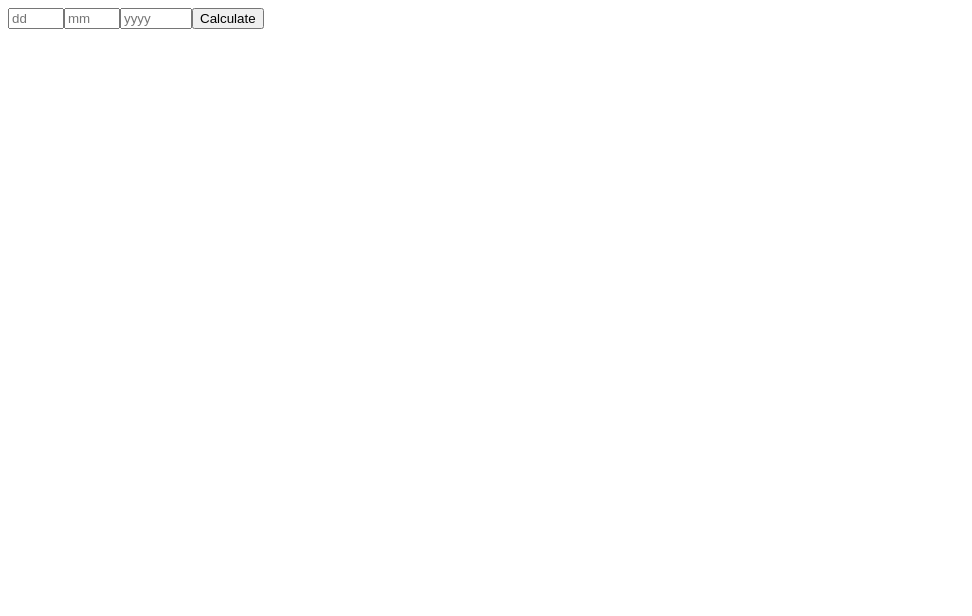
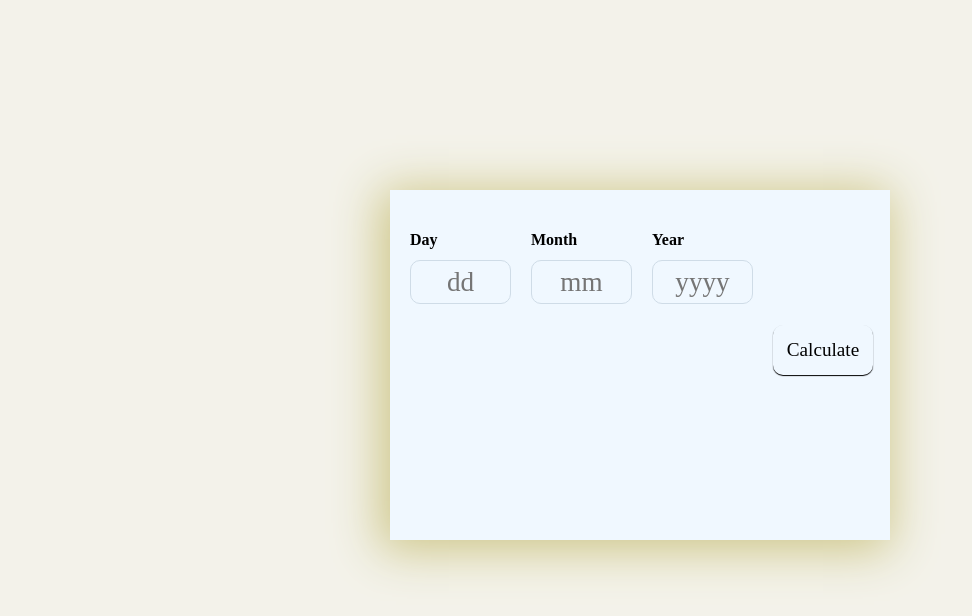
Before and after one commit to Alim1899/age-calculator, a React (Create React App) app: page / in a window 1280 px wide. Shown: the top 616 px of the page, without its empty margins (0-972 px from the left). Built offline with nearby package versions, Linux system fonts and the light colour scheme.

Commit message:
Added styles for form component

```diff
--- a/src/components/Forms/Form.js
+++ b/src/components/Forms/Form.js
@@ -1,28 +1,26 @@
 import React, { useState } from "react";
-
+import classes from "./Form.module.css";
 const Form = (props) => {
-  const [day, setDay] = useState('');
-  const [month, setMonth] = useState('');
-  const [year, setYear] = useState('');
+  const [day, setDay] = useState("");
+  const [month, setMonth] = useState("");
+  const [year, setYear] = useState("");
 
   const dataSaver = (event) => {
-    if (event.target.id === "day") setDay(( event.target.value));
+    if (event.target.id === "day") setDay(event.target.value);
     if (event.target.id === "month") setMonth(event.target.value);
     if (event.target.id === "year") setYear(event.target.value);
   };
-
-    console.log(month,day,year);
-
   const reset = (event) => {
     event.preventDefault();
-    setYear('');
-    setDay('');
-    setMonth('');
-    console.log(month,day,year);
+    setYear("");
+    setDay("");
+    setMonth("");
+    console.log(month, day, year);
   };
-
   return (
-    <div>
+    <div className={classes.form}>
+      <label htmlFor="day">
+        <h4>Day</h4>
       <input
         type="number"
         max="31"
@@ -32,6 +30,9 @@ const Form = (props) => {
         value={day}
         onChange={dataSaver}
       />
+      </label>
+      <label htmlFor="month">
+        <h4>Month</h4>
       <input
         type="number"
         min="0"
@@ -41,6 +42,9 @@ const Form = (props) => {
         value={month}
         onChange={dataSaver}
       />
+      </label>
+      <label htmlFor="year">
+        <h4>Year</h4>
       <input
         type="number"
         min="0"
@@ -50,6 +54,7 @@ const Form = (props) => {
         placeholder="yyyy"
         onChange={dataSaver}
       />
+      </label>
       <button onClick={reset} id="submit" type="submit">
         Calculate
       </button>
--- /dev/null
+++ b/src/components/Forms/Form.module.css
@@ -0,0 +1,62 @@
+*{
+    background-color: #f3f2ea;
+    font-family:cursive;
+}
+.form{
+    margin: auto;
+    background-color:aliceblue ;
+    min-width: 350px;
+    min-height: 350px;
+    max-width: 500px;
+    max-height: 500px;
+    box-shadow: -5px 5px 45px 5px #cec687;
+    margin-top: 15%;
+    display: flex;
+}
+.form>label>input{
+background-color: aliceblue;
+border: 1px solid rgb(207, 220, 231);
+border-radius: 10px;
+font-size: 1.7rem;
+text-align: center;
+width:95px;
+height: 40px;
+margin-top: -10px;
+}
+.form>label>h4{
+    background-color: unset;
+}
+.form>label{
+    margin-top: 20px;
+    height: 50px;
+    background-color: unset;
+    margin-left: 20px;
+    background-color: unset;
+}
+
+.form>button{
+    height: 50px;
+    width: 100px;
+    margin-left: 20px;
+    border: none;
+    background-color: unset;
+    box-shadow: 0px 1px 1px 0px black;
+    margin-top: 135px;
+    border-radius: 10px;
+    font-size: larger;
+}
+.form>button:hover{
+    background-color:#f0eee3;
+    cursor: pointer;
+}
+.form>button:active {
+    background-color: #f3f2ea;
+    box-shadow: 0 5px #666;
+    transform: translateY(4px);
+}
+
+
+input::-webkit-outer-spin-button,
+      input::-webkit-inner-spin-button {
+        display: none;
+      }
```
Also changed, not shown: src/components/Forms/Form.css (deleted).
